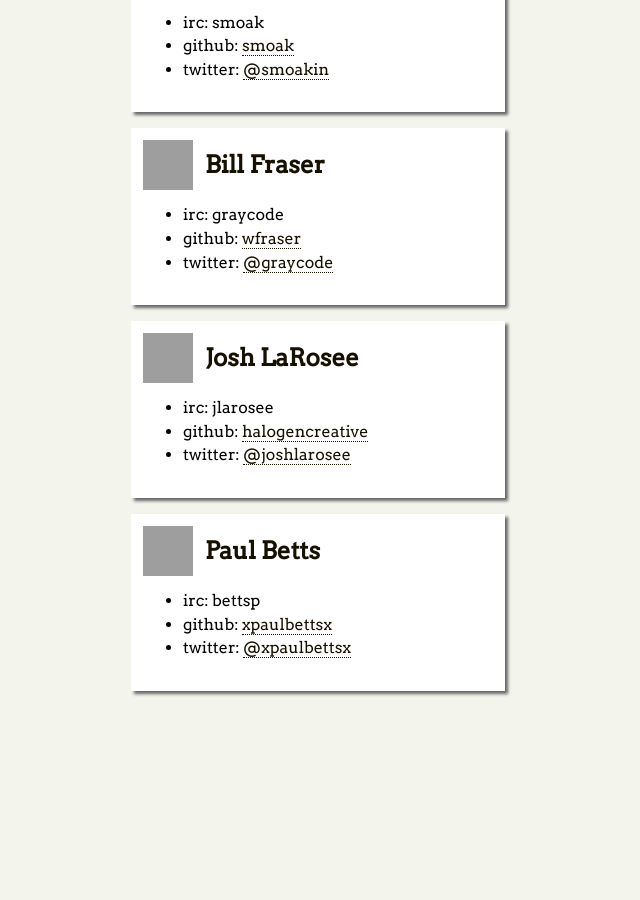
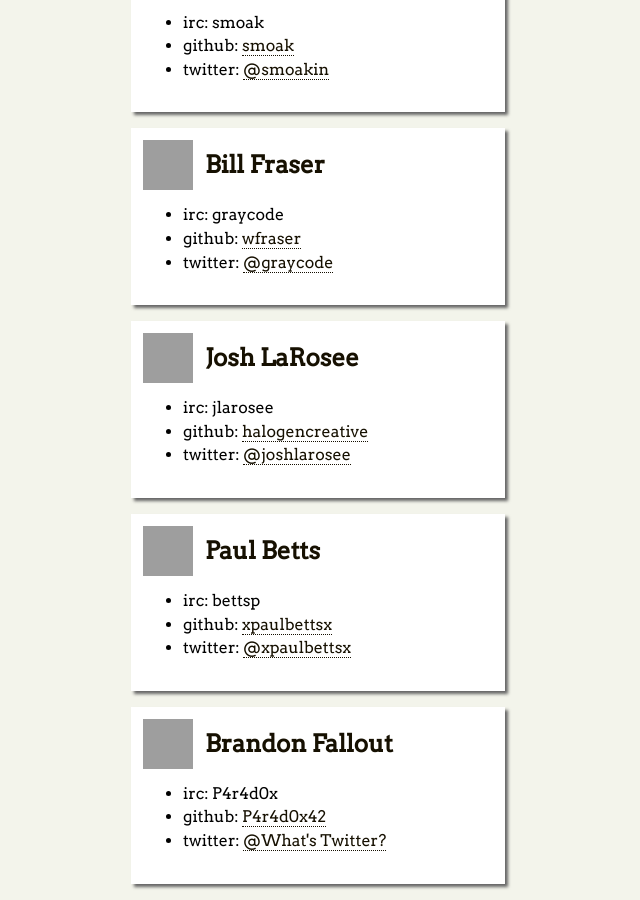
Before and after one commit to BeerAndCodeSeattle/BeerAndCode, a Jekyll site: the page built from people.html, in a window 1280 px wide and 900 px high, scrolled down 1138 px. Shown: the whole window, without its empty margins (322-962 px from the left). Built offline with Jekyll 4.4.1, drawn with Linux system fonts in a browser that asks for light colours; Markdown is read by kramdown in place of the engine named in the settings; before the commit the page ends 1845 px from its top, so only the background shows below that; some of the changed lines change nothing that is shown; grey boxes are pictures that could not be loaded.

Commit message:
Edited people.html via GitHub

```diff
--- a/people.html
+++ b/people.html
@@ -69,4 +69,13 @@ title: People
 {% assign person_github2 = null %}
 {% include person.html %}
 
+{% assign person_name = "Brandon Fallout" %}
+{% assign person_gravatar = "ed34e4182189aa5281f38b517e6f8431" %}
+{% assign person_irc = "P4r4d0x" %}
+{% assign person_twitter = "What's Twitter?" %}
+{% assign person_github = "P4r4d0x42" %}
+{% assign person_github2 = null %}
+{% include person.html %}
+
+
 </div>
```
